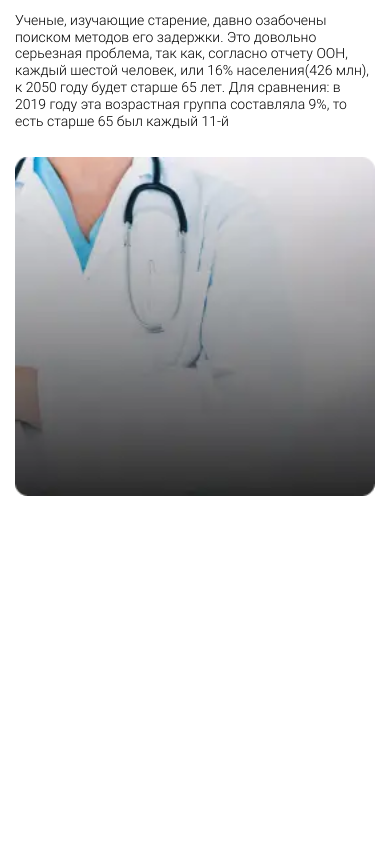
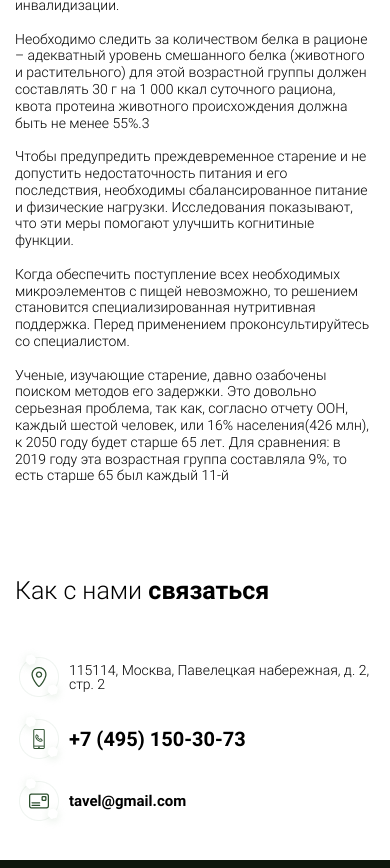
Before and after one commit to sergeykomyza/Tacel-next.js-ts-tailwind, a Next.js app: page /articles/chasto-zadavaemie-voprosi in a window 390 px wide. Shown: the part 876-1744 px from the top of the page. Built offline with nearby package versions, Linux system fonts and the light colour scheme.

Commit message:
реализовал блок контактов в карте

```diff
--- a/src/app/articles/[slug]/page.tsx
+++ b/src/app/articles/[slug]/page.tsx
@@ -35,7 +35,7 @@ const ArticlePage = ({ params }: ArticleProps) => {
             title={article.title}
           />
 
-          <div className="flex flex-col lg:flex-row items-start gap-7">
+          <div className="flex flex-col-reverse lg:flex-row items-start gap-7">
 
             <div>
               <p
--- a/src/app/articles/page.tsx
+++ b/src/app/articles/page.tsx
@@ -5,6 +5,7 @@ import { articles } from "@/data/articles"
 
 import Link from "next/link"
 import Image from "next/image"
+import Map from "@/sections/Map"
 
 const Articles = () => {
   return(
@@ -44,6 +45,7 @@ const Articles = () => {
           </ul>
         </div>
       </div>
+      <Map />
     </div>
   )
 }
--- a/src/app/globals.scss
+++ b/src/app/globals.scss
@@ -36,6 +36,7 @@ html{
   box-sizing: border-box;
   margin: 0;
 	padding: 0;
+  line-height: 1;
 }
 
 * ::-webkit-scrollbar {
--- /dev/null
+++ b/src/components/ContactsInfoBox.tsx
@@ -0,0 +1,52 @@
+import Image from "next/image"
+
+const ContactsInfoBox = () => {
+  return(
+    <div className="relative lg:absolute z-[1] left-0 top-0 lg:-top-8 lg:max-w-[412px] w-full py-7 px-0 lg:px-7 bg-white rounded-xl lg:shadow-item">
+
+      <h6 className="mb-10 text-[25px]/[30px] lg:text-[30px]/[35px] font-light">
+        Как с нами
+        <b className="font-bold"> связаться</b>
+      </h6>
+
+      <ul>
+        <li className="flex items-center">
+          <Image
+            className=""
+            src={`/icon-marker.png`}
+            alt="icon"
+            width={54}
+            height={62}
+            priority
+          />
+          <span className="">115114, Москва, Павелецкая набережная, д. 2, стр. 2</span>
+        </li>
+        <li className="flex items-center">
+          <Image
+            className=""
+            src={`/icon-phone.png`}
+            alt="icon"
+            width={54}
+            height={62}
+            priority
+          />
+          <a className="text-[20px]/[24px] lg:text-[24px]/[28px] font-bold" href="tel:+74951503073">+7 (495) 150-30-73</a>
+        </li>
+        <li className="flex items-center">
+          <Image
+            className=""
+            src={`/icon-mail.png`}
+            alt="icon"
+            width={54}
+            height={62}
+            priority
+          />
+          <a className="text-[15px]/[18px] font-bold" href="mailto:tavel@gmail.com">tavel@gmail.com</a>
+        </li>
+      </ul>
+
+    </div>
+  )
+}
+
+export default ContactsInfoBox
--- a/src/components/CustomMap.tsx
+++ b/src/components/CustomMap.tsx
@@ -1,5 +1,6 @@
 import React, { useEffect, useRef, useState } from "react";
 import useLoadScript from "@/hooks/useLoadScript";
+import ContactsInfoBox from "./ContactsInfoBox";
 
 interface CustomMapProps {
   latitude: number;
@@ -40,18 +41,27 @@ const CustomMap: React.FC<CustomMapProps> = ({ latitude, longitude, zoom = 10 })
 
   useEffect(() => {
     if (isYmapsReady && mapContainerRef.current && !mapInstanceRef.current) {
-      mapInstanceRef.current = new window.ymaps.Map(mapContainerRef.current, {
+      var myMap1 = mapInstanceRef.current
+      myMap1 = new window.ymaps.Map(mapContainerRef.current, {
         center: [latitude, longitude],
         zoom: zoom,
       });
 
-      // Добавляем метку
-      const placemark = new window.ymaps.Placemark([latitude, longitude], {
-        hintContent: "Местоположение",
-        balloonContent: "Это пример метки",
+      var myGeoObject = new ymaps.GeoObject({
+          geometry: {
+              type: "Point"
+          },
       });
 
-      mapInstanceRef.current.geoObjects.add(placemark);
+      myMap1.geoObjects
+        .add(myGeoObject)
+        .add(new ymaps.Placemark([latitude, longitude], {
+            balloonContent: `<strong>115114, Москва, Павелецкая набережная, д. 2, стр. 2</strong>`,
+            iconCaption: `Москва, Павелецкая набережная`
+        },{
+            preset: 'islands#blueCircleDotIconWithCaption',
+            iconCaptionMaxWidth: '200'
+        }));
     }
   }, [isYmapsReady, latitude, longitude, zoom]);
 
@@ -59,7 +69,14 @@ const CustomMap: React.FC<CustomMapProps> = ({ latitude, longitude, zoom = 10 })
     return <div className="text-red-500">{error}</div>;
   }
 
-  return <div ref={mapContainerRef} style={{ width: "100%", height: "400px" }} />;
+  return (
+
+    <div ref={mapContainerRef} className="w-full h-auto lg:h-[400px]">
+      <div className="relative container">
+        <ContactsInfoBox />
+      </div>
+    </div>
+  );
 };
 
 export default CustomMap;
--- a/src/sections/Map.tsx
+++ b/src/sections/Map.tsx
@@ -7,7 +7,7 @@ const CustomMap = dynamic(() => import("@/components/CustomMap"), { ssr: false }
 
 const Map = () => {
   return(
-    <CustomMap latitude={55.751244} longitude={37.618423} zoom={10} />
+    <CustomMap latitude={55.716397} longitude={37.644737} zoom={13} />
   )
 }
 
```
